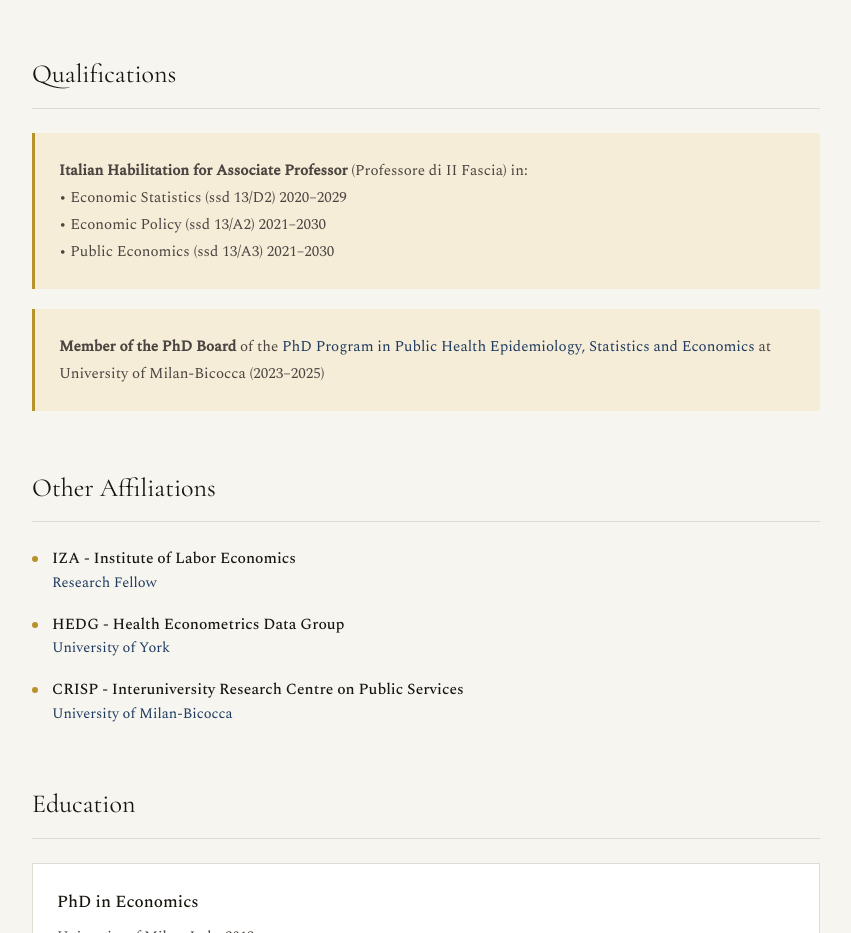
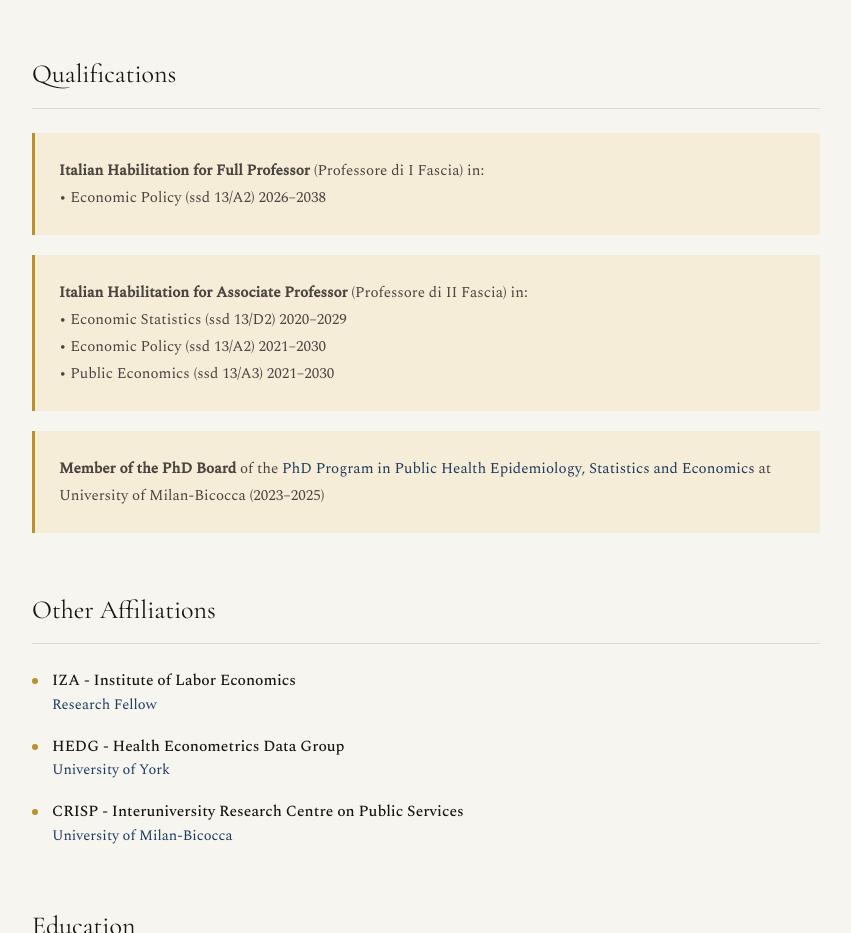
Before and after one commit to stefanoverzillo/stefanoverzillo.github.io, a plain HTML site: page cv.html in a window 1280 px wide. Shown: the part 1300-2233 px from the top of the page, without its empty margins (214-1065 px from the left). Drawn offline with nearby package versions, Linux system fonts and the light colour scheme.

Commit message:
Add files via upload

```diff
--- a/cv.html
+++ b/cv.html
@@ -374,6 +374,13 @@
   <section class="cv-section">
     <h2 class="cv-section-title">Qualifications</h2>
 
+     <div class="qualification-box">
+      <div class="qualification-text">
+        <strong>Italian Habilitation for Full Professor</strong> (Professore di I Fascia) in:<br>
+        • Economic Policy (ssd 13/A2) 2026–2038
+      </div>
+    </div>
+
     <div class="qualification-box">
       <div class="qualification-text">
         <strong>Italian Habilitation for Associate Professor</strong> (Professore di II Fascia) in:<br>
```
Also changed, not shown: research.html (+1 -1 lines).
